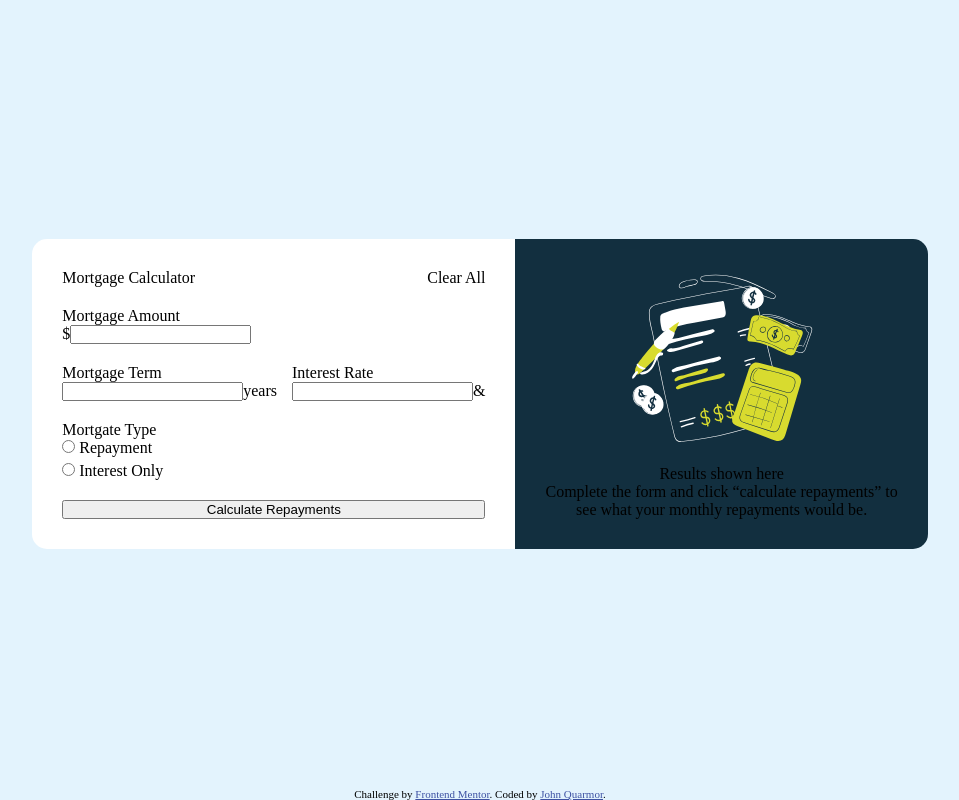
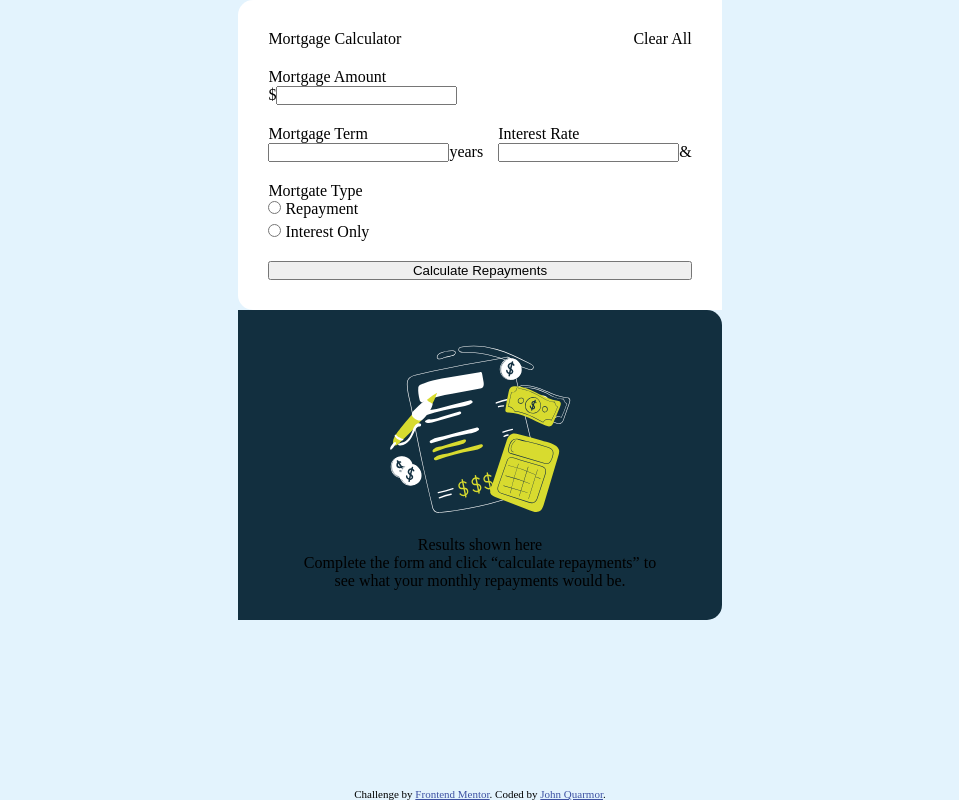
Before and after one commit to romrauq/mortgage-repayment-calculator, a plain HTML site: page index.html in a window 1280 px wide. Shown: the whole page, without its empty margins (160-1119 px from the left). Drawn offline with Linux system fonts and the light colour scheme.

Commit message:
Corrected class value spelling.

```diff
--- a/index.html
+++ b/index.html
@@ -9,7 +9,7 @@
 	</head>
 
 	<body>
-		<div class="main-comtainer">
+		<div class="main-container">
 			<div class="left-column">
 				<div class="heading-row">
 					<p>Mortgage Calculator</p>
```
